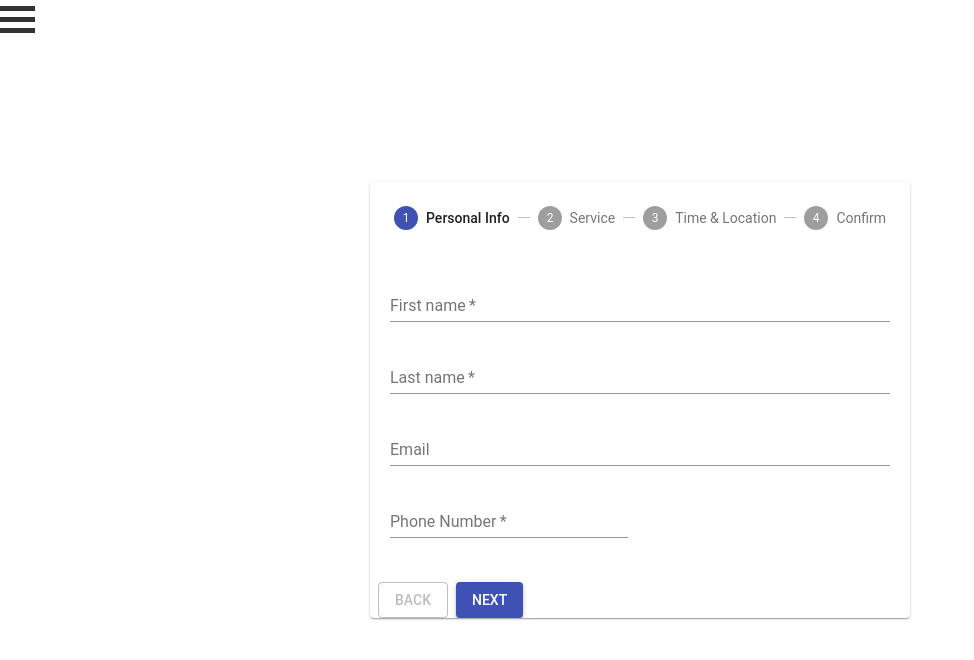
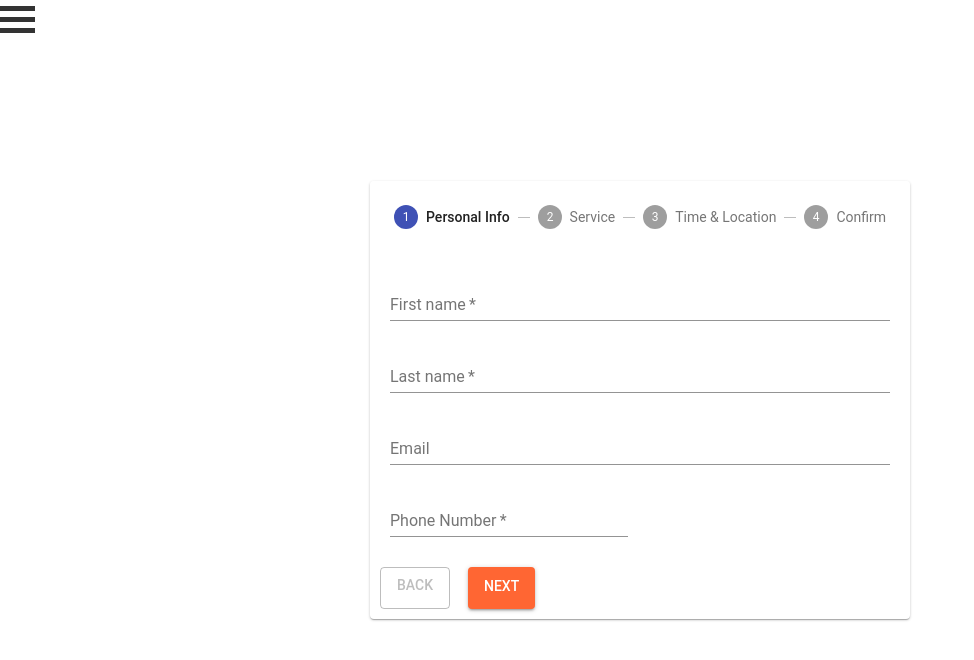
Before and after one commit to Christopher-Willis/CareProject, a React (Create React App) app in the folder client/: page / in a window 1280 px wide. Shown: the top 660 px of the page, without its empty margins (0-974 px from the left). Built offline with nearby package versions, Linux system fonts and the light colour scheme.

Commit message:
form stepper formating

```diff
--- a/client/src/components/FormStepper/FormStepper.js
+++ b/client/src/components/FormStepper/FormStepper.js
@@ -20,7 +20,8 @@ const styles = theme => ({
   },
   button: {
     marginRight: theme.spacing.unit,
-    margin: 10
+    margin: 10,
+    paddingBottom: 10
   },
   completed: {
     display: 'inline-block',
@@ -48,10 +49,6 @@ const styles = theme => ({
   buttons: {
     display: 'flex',
     justifyContent: 'flex-end',
-  },
-  button: {
-    marginTop: theme.spacing.unit * 3,
-    marginLeft: theme.spacing.unit,
   }
 });
 
@@ -199,7 +196,8 @@ class FormStepper extends React.Component {
     <Button
         onClick={this.handleReset}
         className={classes.button}
-        color="danger"
+        style={{backgroundColor: "#F63",
+            color: 'white'}}
         >
     Reset
     </Button>
@@ -222,7 +220,8 @@ class FormStepper extends React.Component {
     {activeStep !== steps.length - 1 ? (
     <Button
         variant="contained"
-        color="primary"
+        style={{backgroundColor: "#F63",
+            color: 'white'}}
         onClick={this.handleNext}
         className={classes.button}
         disabled={this.state.value === -1 ? true : false}
@@ -233,7 +232,8 @@ class FormStepper extends React.Component {
     this.state.warning && (
         <Button
         variant="contained"
-        color="primary"
+        style={{backgroundColor: "#F63",
+            color: 'white'}}
         onClick={(e) => this.handleSubmit(e)}
         className={classes.button}
         disabled={this.state.value === -1 ? true : false}
```
Lines whose indentation alone changed are shown as unchanged.
